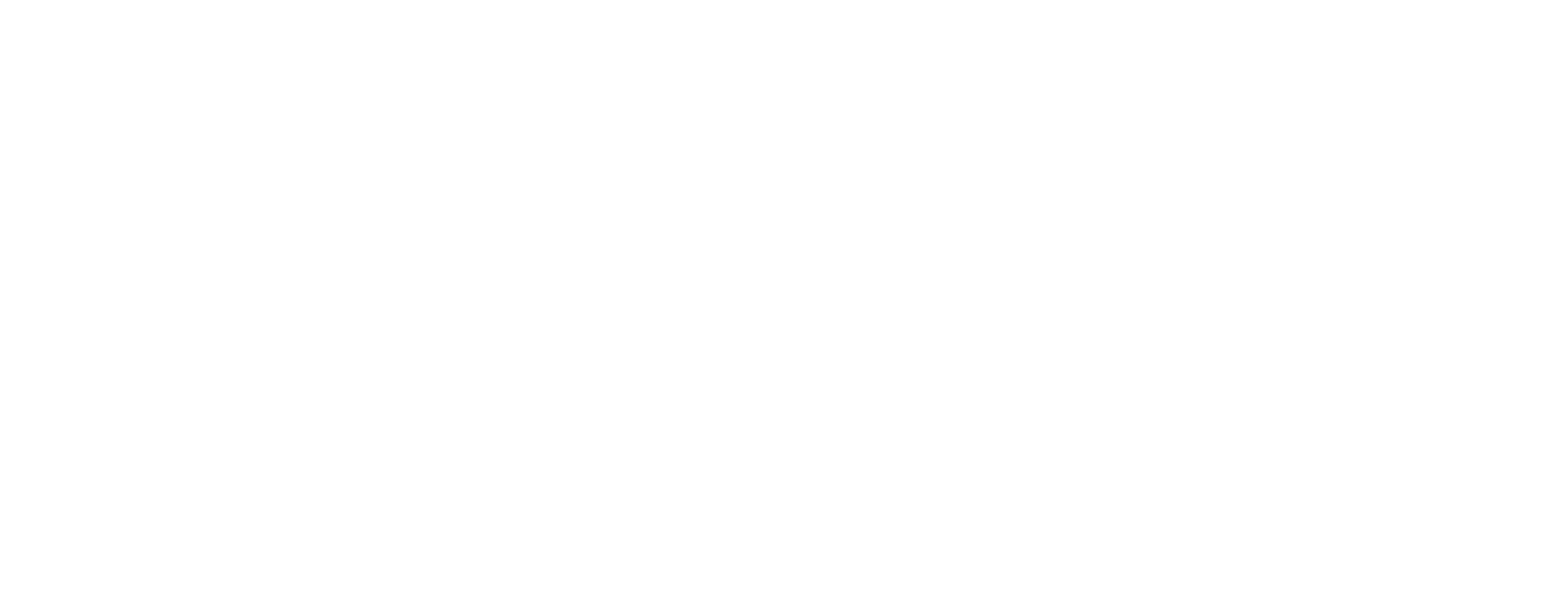
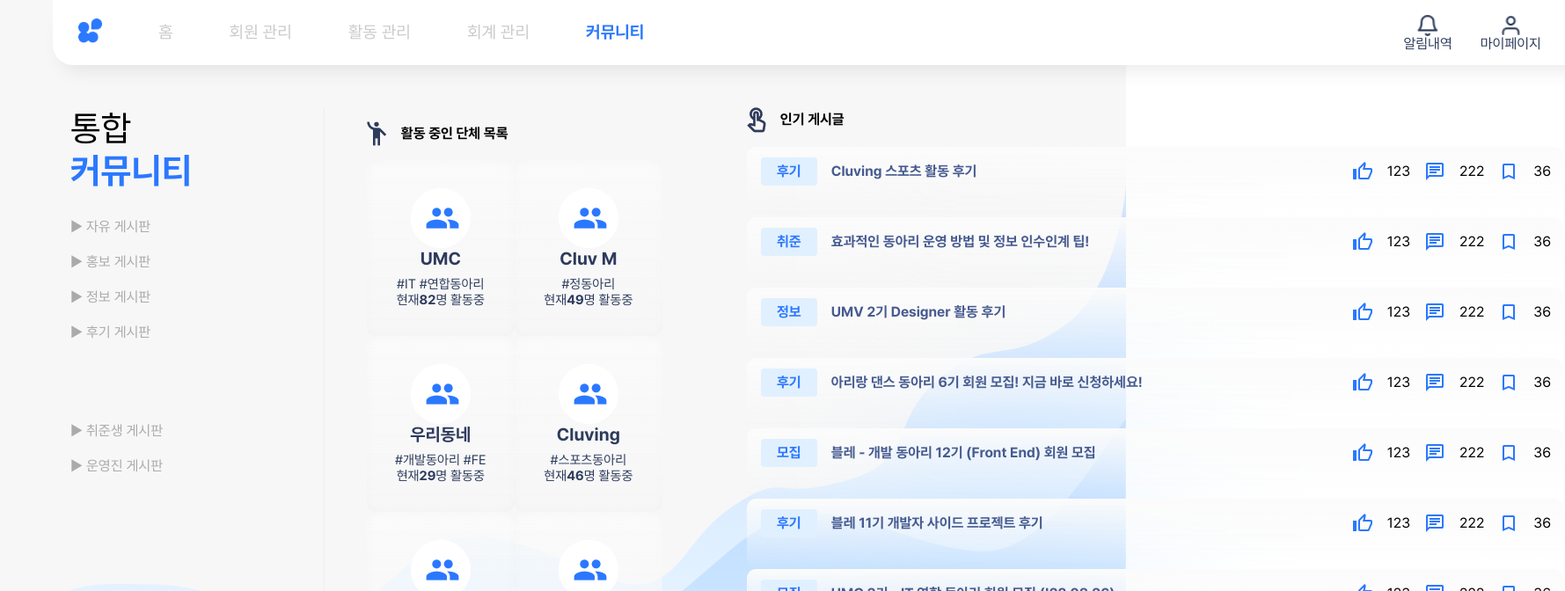
Before and after one commit to ori5r2/DongneClient, a React (Create React App) app: page /admin/community in a window 1280 px wide. Shown: the top 672 px of the page at 88% size, 1779 px wide, since content can reach past the window. Built offline with nearby package versions, Linux system fonts and the light colour scheme.

Commit message:
commnity 분리

```diff
--- a/src/App.js
+++ b/src/App.js
@@ -20,7 +20,8 @@ import UserMyPage from './pages/user/UserMyPage';
 import AdminFinancePage from './pages/admin/AdminFinancePage';
 
 import AdminMyPage from './pages/admin/AdminMyPage';
-import CommunityPage from './pages/user/CommunityPage';
+import UserCommunityPage from './pages/user/UserCommunityPage';
+import AdminCommunityPage from './pages/admin/AdminCommunityPage';
 import UserHomePage from './pages/user/UserHomePage';
 import UserAttendPage from './pages/user/UserAttendPage';
 
@@ -67,7 +68,8 @@ const App = () => {
       <Route component={UserMainPage} path="/user/main" exact />
       <Route component={UserMyPage} path="/user/myPage" exact />
       <Route component={AdminMyPage} path="/admin/myPage" exact />
-      <Route component={CommunityPage} path="/community" exact />
+      <Route component={UserCommunityPage} path="/user/community" exact />
+      <Route component={AdminCommunityPage} path="/admin/community" exact />
       <Route component={AdminFinancePage} path="/admin/finance" exact />
       <Route component={UserHomePage} path="/user/home" exact />
       <Route component={UserAttendPage} path="/user/attendance" exact />
--- a/src/components/AdminRegister2.js
+++ b/src/components/AdminRegister2.js
@@ -174,7 +174,7 @@ function AdminRegister2(props) {
                 value={year}
                 type={'number'}
                 className="information"
-                placeholder="날짜를 입력하세요."
+                placeholder="ex) 2022-02-02"
                 style={{
                   width: '21.2rem',
                   height: '2.5rem',
--- a/src/components/Navigator.js
+++ b/src/components/Navigator.js
@@ -112,7 +112,7 @@ const Navigator = ({ location }) => {
           </Link>
         </li>
         <li>
-          <Link to="/community" className={location === 4 ? 'selected' : null}>
+          <Link to="/admin/community" className={location === 4 ? 'selected' : null}>
             커뮤니티
           </Link>
         </li>
--- a/src/components/Register1.js
+++ b/src/components/Register1.js
@@ -120,8 +120,6 @@ function Register1(props) {
                 <Button
                   text="중복확인"
                   fullWidth
-                  history={history}
-                  to={nextlink}
                   style={{
                     height: '2.5rem',
                     width: '6rem',
--- a/src/components/user/UserNavigator.js
+++ b/src/components/user/UserNavigator.js
@@ -104,7 +104,7 @@ const UserNavigator = ({ location }) => {
           </Link>
         </li>
         <li>
-          <Link to="/community" className={location === 3 ? 'selected' : null}>
+          <Link to="/user/community" className={location === 3 ? 'selected' : null}>
             통합 커뮤니티
           </Link>
         </li>
--- /dev/null
+++ b/src/pages/admin/AdminCommunityPage.js
@@ -0,0 +1,214 @@
+import React from 'react';
+import styled from 'styled-components';
+import HomePageTemplate from '../../template/HomePageTemplate';
+import vector from '../../styles/imgs/background/VectorHome.png';
+import palette from '../../styles/pallete';
+import 'react-big-calendar/lib/css/react-big-calendar.css';
+import Button from '../../components/Button';
+import vertical_line from '../../styles/imgs/icon/vertical_line.png';
+import stand_person from '../../styles/imgs/icon/stand_person.png';
+import point from '../../styles/imgs/icon/point.png';
+import CommunityMembers from '../../components/CommunityMembers';
+import CommunityPosts from '../../components/CommunityPosts';
+
+const StyledImg = styled.img`
+  position: fixed;
+  right: 0;
+  bottom: 0;
+`;
+
+const BackgroundImg = styled.div`
+  font-family: 'Pretendard Regular';
+  position: relative;
+  width: 100%;
+  min-height: 100vh;
+  display: flex;
+  flex-direction: column;
+  justify-content: center;
+  align-items: center;
+  background: ${palette.background};
+
+  h1 {
+    color: ${palette[5]};
+    font-size: 1.3rem;
+    font-family: 'Pretendard ExtraBold';
+  }
+  h4 {
+    font-family: 'Pretendard Regular';
+  }
+
+  img {
+    -webkit-user-drag: none;
+    -khtml-user-drag: none;
+    -moz-user-drag: none;
+    -o-user-drag: none;
+  }
+  .imageBtn {
+    border: none;
+    background-color: #11ffee00;
+    cursor: pointer;
+    padding: 0;
+  }
+  .homeFlex {
+    margin-top: 3.125rem;
+    display: flex;
+    justify-content: space-around;
+  }
+  .sideBox {
+    display: flex;
+    flex-direction: column;
+    align-items: center;
+    justify-content: flex-start;
+    width: 33.75rem;
+    margin-left: 3.1rem;
+  }
+
+  .header {
+    width: inherit;
+    display: flex;
+    justify-content: space-between;
+    align-items: start;
+    color: ${palette[5]};
+  }
+  .header__title__group {
+    font-size: 1rem;
+    margin-left: 1.5rem;
+    display: flex;
+    align-items: flex-start;
+  }
+  .header__title__group > img {
+    position: relative;
+    bottom: 0.3rem;
+  }
+  .header__title__write {
+    margin-left: 0.6rem;
+  }
+  .header__title__write > h4 {
+    margin-top: 0.3rem;
+  }
+`;
+
+const WhitBox = styled.div`
+    margin-top: 3rem;
+    margin-left:5rem;
+    .all{
+        display: flex;
+        flex-direction: row;
+        justify-content: center;
+    }
+
+    .first{
+        box-sizing: border-box;
+        width: 18rem;
+        height: 47rem;
+        display: flex;
+        flex-direction: column;
+        justify-content: space-between;
+    }
+    .second{
+        box-sizing: border-box;
+        width: 30rem;
+        display: flex;
+        flex-direction: column;
+        padding: 1rem 3rem;
+    }
+    .third{
+        box-sizing: border-box;
+        display: flex;
+        flex-direction: column;
+    }
+
+    .subtitle{
+        font-family: "Pretendard Bold";
+        display: flex;
+        align-items: center;
+        padding-bottom: 1rem;
+    }
+    .list{
+        font-size: 1rem;
+        color: #AAAAAA;
+        padding-bottom: 1.5rem;
+    }
+
+    .clublist{
+        display: flex;
+        flex-wrap: wrap;
+    }
+
+    .postlist{
+        display: flex;
+        flex-direction: column;
+    }
+`
+
+
+const Community = () => {
+  return (
+    <BackgroundImg style={{ zIndex: 0 }}>
+      <HomePageTemplate location={4} style={{ zIndex: 1 }}>
+        <WhitBox style={{ zIndex: 2 }}>
+            <div className='all'>
+                <div className='first'>
+                    <div>
+                        <div style={{fontFamily: "Pretendard Regular", fontSize:"2.5rem", paddingBottom:"2rem", lineHeight:"120%"}}
+                            >통합<br/><span style={{color:"#2B78FF", fontFamily: "Pretendard Bold"}}>커뮤니티</span>
+                        </div>
+                        <div className='list'>▶ 자유 게시판</div>
+                        <div className='list'>▶ 홍보 게시판</div>
+                        <div className='list'>▶ 정보 게시판</div>
+                        <div className='list' style={{paddingBottom:"6rem"}}>▶ 후기 게시판</div>
+                        <div className='list'>▶ 취준생 게시판</div>
+                        <div className='list'>▶ 운영진 게시판</div>
+                    </div>
+                    <div>
+                        <Button text="글 작성하기 +" style={{width:"15rem", borderRadius:"4px"}}/>
+                    </div>
+                </div>
+
+                <img src={vertical_line} alt="" style={{height: "45rem"}}/>
+
+                <div className='second'>
+                    <div className='subtitle'>
+                        <img src={stand_person} alt="" style={{paddingRight:"1rem"}} /> 활동 중인 단체 목록
+                    </div>
+                    <div className='clublist'>
+                        <CommunityMembers name="UMC" explain="#IT #연합동아리" people="82" />
+                        <CommunityMembers name="Cluv M" explain="#정동아리" people="49" />
+                        <CommunityMembers name="우리동네" explain="#개발동아리 #FE" people="29" />
+                        <CommunityMembers name="Cluving" explain="#스포츠동아리" people="46" />
+                        <CommunityMembers name="아리랑" explain="#댄스동아리" people="72" />
+                        <CommunityMembers name="동동" explain="#IT #연합동아리" people="41" />
+                        <CommunityMembers name="블레" explain="#사진동아리" people="50" />
+                        <CommunityMembers name="하루살이" explain="#창업동아리" people="69" />
+                    </div>
+                </div>
+
+                <div className='third'>
+                    <div className='subtitle'>
+                        <img src={point} alt="" style={{paddingRight:"1rem"}} /> 인기 게시글
+                    </div>
+                    <div className='postlist'>
+                            <CommunityPosts type="후기" title="Cluving 스포츠 활동 후기" goodPoint="123" chatPoint="222" tagPoint="36"/>
+                        <CommunityPosts type="취준" title="효과적인 동아리 운영 방법 및 정보 인수인계 팁!" goodPoint="123" chatPoint="222" tagPoint="36"/>
+                        <CommunityPosts type="정보" title="UMV 2기 Designer 활동 후기" goodPoint="123" chatPoint="222" tagPoint="36"/>
+                        <CommunityPosts type="후기" title="아리랑 댄스 동아리 6기 회원 모집! 지금 바로 신청하세요!" goodPoint="123" chatPoint="222" tagPoint="36"/>
+                        <CommunityPosts type="모집" title="블레 - 개발 동아리 12기 (Front End) 회원 모집" goodPoint="123" chatPoint="222" tagPoint="36"/>
+                        <CommunityPosts type="후기" title="블레 11기 개발자 사이드 프로젝트 후기" goodPoint="123" chatPoint="222" tagPoint="36"/>
+                        <CommunityPosts type="모집" title="UMC 3기 - IT 연합 동아리 회원 모집 (!22.08.26)" goodPoint="123" chatPoint="222" tagPoint="36"/>
+                        <CommunityPosts type="정보" title="동네 회계 장부 정리 꿀팁" goodPoint="123" chatPoint="222" tagPoint="36"/>
+                    </div>
+                    <Button text="더보기" style={{width: "58rem", borderRadius:"4px"}} />
+                </div>
+            </div>
+        </WhitBox>
+      </HomePageTemplate>
+      <footer
+        style={{ position: 'absolute', bottom: '0', right: 0, zIndex: -1000 }}
+      >
+        <StyledImg src={vector} />
+      </footer>
+    </BackgroundImg>
+  );
+};
+
+export default Community;
--- a/src/pages/user/CommunityPage.js
+++ b/src/pages/user/UserCommunityPage.js
@@ -10,6 +10,7 @@ import stand_person from '../../styles/imgs/icon/stand_person.png';
 import point from '../../styles/imgs/icon/point.png';
 import CommunityMembers from '../../components/CommunityMembers';
 import CommunityPosts from '../../components/CommunityPosts';
+import UserNavigator from '../../components/user/UserNavigator';
 
 const StyledImg = styled.img`
   position: fixed;
@@ -89,7 +90,7 @@ const BackgroundImg = styled.div`
 `;
 
 const WhitBox = styled.div`
-    margin-top: 3rem;
+    margin-top: 8rem;
     margin-left:5rem;
     .all{
         display: flex;
@@ -100,7 +101,7 @@ const WhitBox = styled.div`
     .first{
         box-sizing: border-box;
         width: 18rem;
-        height: 45rem;
+        height: 47rem;
         display: flex;
         flex-direction: column;
         justify-content: space-between;
@@ -145,7 +146,7 @@ const WhitBox = styled.div`
 const Community = () => {
   return (
     <BackgroundImg style={{ zIndex: 0 }}>
-      <HomePageTemplate location={4} style={{ zIndex: 1 }}>
+      <UserNavigator location={3} style={{ zIndex: 1 }} />
         <WhitBox style={{ zIndex: 2 }}>
             <div className='all'>
                 <div className='first'>
@@ -197,11 +198,10 @@ const Community = () => {
                         <CommunityPosts type="모집" title="UMC 3기 - IT 연합 동아리 회원 모집 (!22.08.26)" goodPoint="123" chatPoint="222" tagPoint="36"/>
                         <CommunityPosts type="정보" title="동네 회계 장부 정리 꿀팁" goodPoint="123" chatPoint="222" tagPoint="36"/>
                     </div>
-                    <Button text="더보기" style={{width: "58rem", height:"2.5rem", borderRadius:"4px", marginTop: "1rem"}} />
+                    <Button text="더보기" style={{width: "58rem", borderRadius:"4px"}} />
                 </div>
             </div>
         </WhitBox>
-      </HomePageTemplate>
       <footer
         style={{ position: 'absolute', bottom: '0', right: 0, zIndex: -1000 }}
       >
--- a/src/pages/user/UserMyPage.js
+++ b/src/pages/user/UserMyPage.js
@@ -4,7 +4,7 @@ import styled from 'styled-components';
 import UserMypageComponent from '../../components/UserMypageComponent';
 import { Link } from 'react-router-dom';
 import HomePageTemplate from '../../template/HomePageTemplate';
-import UserHomePageTemplate from '../../template/UserHomePageTemplate';
+import UserNavigator from '../../components/user/UserNavigator';
 
 const WhitBox = styled.div`
   box-sizing: border-box;
@@ -12,7 +12,7 @@ const WhitBox = styled.div`
   width: 110rem;
   height: 45rem;
   left: 4rem;
-  top: 3rem;
+  top: 8rem;
 
   background: linear-gradient(180deg, #ffffff 0%, rgba(251, 251, 251, 0) 100%);
   border: 2px solid rgba(255, 255, 255, 0.6);
@@ -29,11 +29,10 @@ const WhitBox = styled.div`
 const UserRegisterCheck3 = () => {
   return (
     <BackgroundTemplate style={{ zIndex: 0 }}>
-      <UserHomePageTemplate style={{ zIndex: 1 }}>
+      <UserNavigator style={{ zIndex: 1 }}/>
         <WhitBox style={{ zIndex: 2 }}>
           <UserMypageComponent memberName="가나다" />
         </WhitBox>
-      </UserHomePageTemplate>
     </BackgroundTemplate>
   );
 };
```
Also changed, not shown: src/components/UserRegister2.js (+5 -5 lines).
